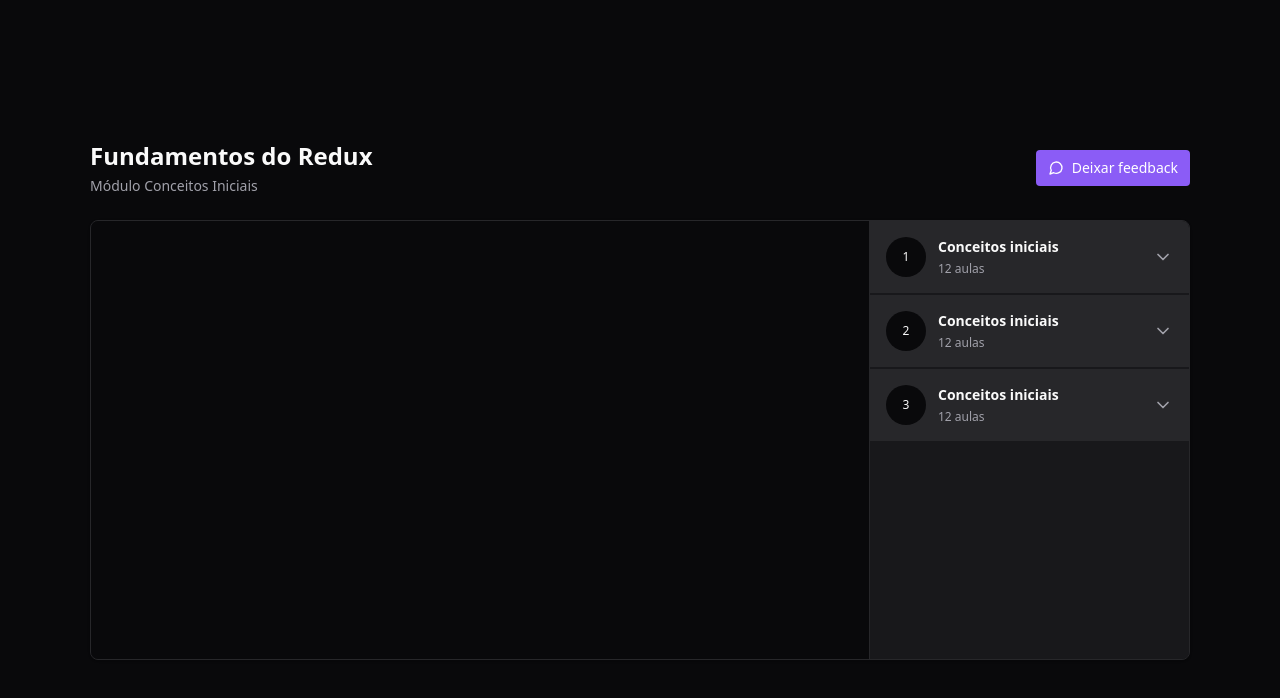
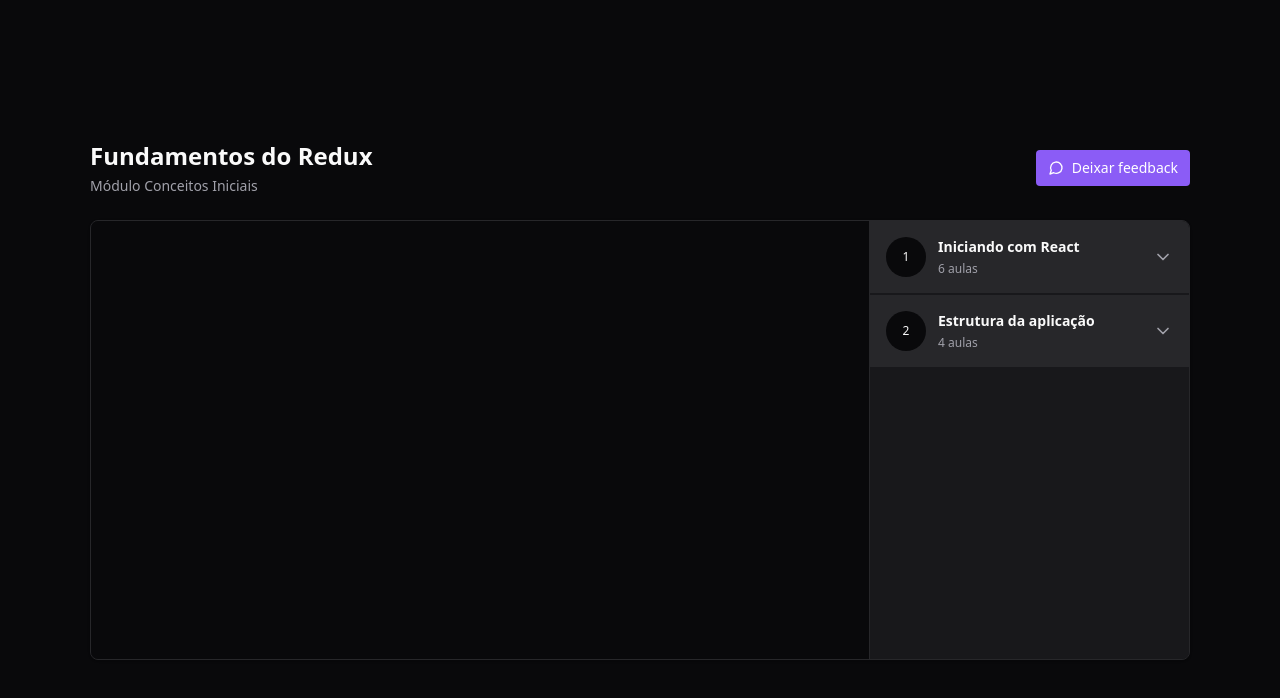
Before and after one commit to lilianmartinsfritzen/study-state-managers, a React (Vite) app: page / in a window 1280 px wide. Shown: the top 698 px of the page. Built offline with nearby package versions, Linux system fonts and the light colour scheme.

Commit message:
feature(redux-toolkit): player slice created

```diff
--- a/src/Page/Player.tsx
+++ b/src/Page/Player.tsx
@@ -2,8 +2,12 @@
 import { Header } from '../components/Header'
 import { Video } from '../components/Video'
 import { Module } from '../components/Module'
+import { useAppSelector } from '../store'
 
 export function Player() {
+  const modules = useAppSelector(state => {
+    return state.player.course.modules
+  })
   return (
     <div className='h-screen bg-zinc-950 text-zinc-50 flex justify-center items-center'>
       <div className='flex w-[1100px] flex-col gap-6'>
@@ -23,9 +27,16 @@
           </div>
 
           <aside className='w-80 absolute top-0 bottom-0 right-0 border-l divide-y-2 divide-zinc-900 border-zinc-800 bg-zinc-900 overflow-y-scroll scrollbar scrollbar-thin scrollbar-track-zinc-950 scrollbar-thumb-zinc-800'>
-            <Module moduleIndex={0} title='Conceitos iniciais' amountOfLessons={12} />
-            <Module moduleIndex={1} title='Conceitos iniciais' amountOfLessons={12} />
-            <Module moduleIndex={2} title='Conceitos iniciais' amountOfLessons={12} />
+            {modules.map((module, index) => {
+              return (
+                <Module
+                  key={module.id}
+                  moduleIndex={index}
+                  title={module.title}
+                  amountOfLessons={module.lessons.length}
+                />
+              )
+            })}
           </aside>
         </main>
       </div>
--- a/src/components/Module.tsx
+++ b/src/components/Module.tsx
@@ -1,6 +1,7 @@
 import { ChevronDown } from "lucide-react";
 import * as Collapsible from '@radix-ui/react-collapsible';
 import { Lesson } from "./Lesson";
+import { useAppSelector } from "../store";
 
 interface ModuleProps {
   moduleIndex: number
@@ -9,6 +10,9 @@
 }
 
 export function Module({ moduleIndex, title, amountOfLessons }: ModuleProps) {
+  const lessons = useAppSelector((state) => {
+    return state.player.course.modules[moduleIndex].lessons
+  })
   return (
     <Collapsible.Root className="group">
       <Collapsible.Trigger className='flex w-full items-center gap-3 bg-zinc-800 p-4'>
@@ -25,7 +29,15 @@
 
       <Collapsible.Content>
         <nav className='relative flex flex-col gap-4 p-6'>
-          <Lesson title="Fundamentos do Redux" duration="13:25" />
+          {lessons.map((lesson) => {
+            return (
+              <Lesson
+                key={lesson.id}
+                title={lesson.title}
+                duration={lesson.duration}
+              />
+            )
+          })}
           <Lesson title="Fundamentos do Redux" duration="13:25" />
           <Lesson title="Fundamentos do Redux" duration="13:25" />
         </nav>
--- a/src/store/index.ts
+++ b/src/store/index.ts
@@ -1,8 +1,11 @@
 import { configureStore } from '@reduxjs/toolkit'
 import { useSelector, TypedUseSelectorHook } from 'react-redux'
+import { player } from './slices/player'
 
 export const store = configureStore({
-  reducer: {}
+  reducer: {
+    player,
+  }
 })
 
 export type RootState = ReturnType<typeof store.getState>
--- /dev/null
+++ b/src/store/slices/player.ts
@@ -0,0 +1,37 @@
+import { createSlice } from "@reduxjs/toolkit";
+
+
+const playerSlice = createSlice({
+  name: 'player',
+  initialState: {
+    course: {
+      modules: [
+        {
+          id: '1',
+          title: 'Iniciando com React',
+          lessons: [
+            { id: 'Jai8w6K_GnY', title: 'CSS Modules', duration: '13:45' },
+            { id: 'w-DW4DhDfcw', title: 'Estilização do Post', duration: '10:05' },
+            { id: 'D83-55LUdKE', title: 'Componente: Header', duration: '06:33' },
+            { id: 'W_ATsETujaY', title: 'Componente: Sidebar', duration: '09:12' },
+            { id: 'Pj8dPeameYo', title: 'CSS Global', duration: '03:23' },
+            { id: '8KBq2vhwbac', title: 'Form de comentários', duration: '11:34' },
+          ],
+        },
+        {
+          id: '2',
+          title: 'Estrutura da aplicação',
+          lessons: [
+            { id: 'gE48FQXRZ_o', title: 'Componente: Comment', duration: '13:45' },
+            { id: 'Ng_Vk4tBl0g', title: 'Responsividade', duration: '10:05' },
+            { id: 'h5JA3wfuW1k', title: 'Interações no JSX', duration: '06:33' },
+            { id: '1G0vSTqWELg', title: 'Utilizando estado', duration: '09:12' },
+          ],
+        },
+      ],
+    }
+  },
+  reducers: {}
+})
+
+export const player = playerSlice.reducer
```
